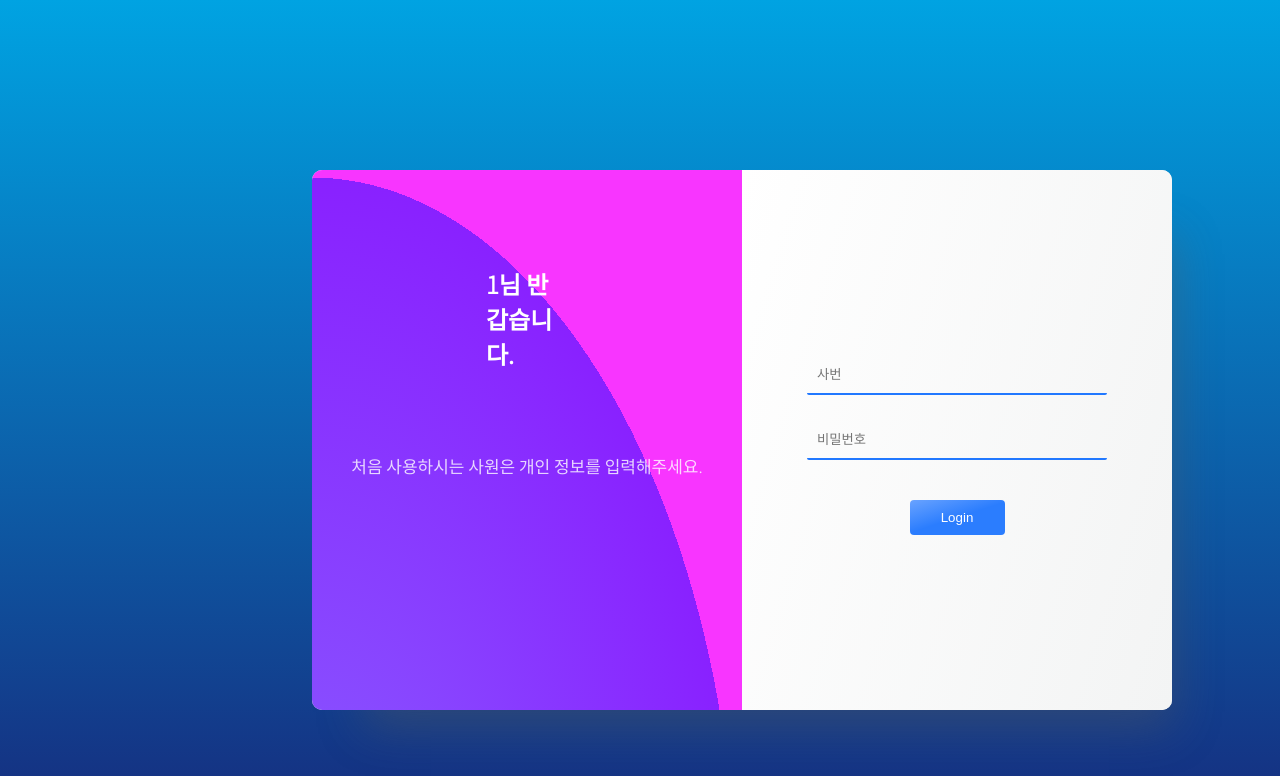
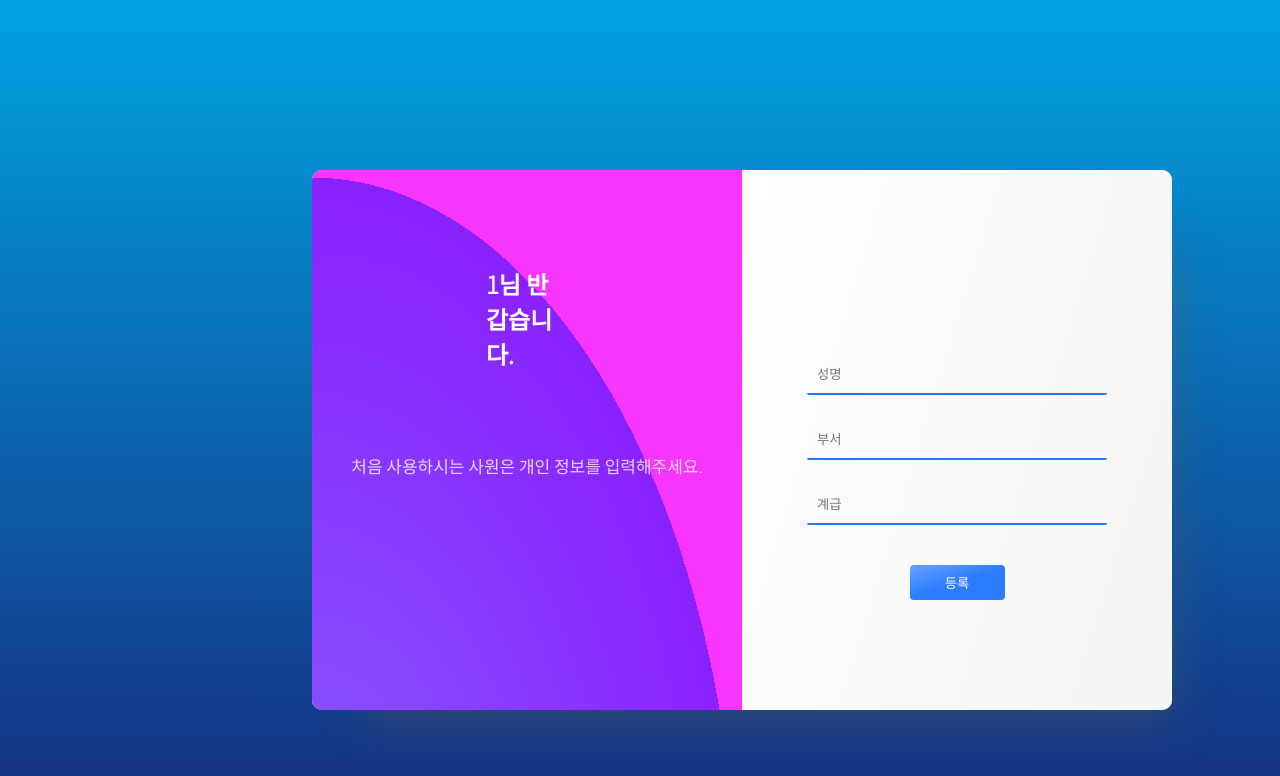
Before and after one commit to go95305/CheckSource, a Vue app in the folder frontend/: page /afterLogin/1 in a window 1280 px wide. Shown: the top 776 px of the page. Built offline with nearby package versions, Linux system fonts and the light colour scheme.

Commit message:
[frontend] fix : 개인정보 추가 화면 수정

```diff
--- a/frontend/src/components/Login/AfterLogin.vue
+++ b/frontend/src/components/Login/AfterLogin.vue
@@ -11,17 +11,21 @@
         <div class="login-form-left-side">
           <div class="login-top-wrap"></div>
           <div class="login-input-container">
-            <div class="login-input-wrap input-id">
+            <div class="login-input-wrap input-name">
               <i class="far fa-envelope"></i>
-              <input placeholder="사번" type="text" />
+              <input placeholder="성명" type="text" />
             </div>
-            <div class="login-input-wrap input-password">
+            <div class="login-input-wrap input-department">
               <i class="fas fa-key"></i>
-              <input placeholder="비밀번호" type="password" />
+              <input placeholder="부서" type="text" />
+            </div>
+            <div class="login-input-wrap input-rank">
+              <i class="fas fa-key"></i>
+              <input placeholder="계급" type="text" />
             </div>
           </div>
           <div class="login-btn-wrap">
-            <button class="login-btn">Login</button>
+            <button class="login-btn">등록</button>
           </div>
         </div>
       </div>
--- a/frontend/src/views/Login/Login.vue
+++ b/frontend/src/views/Login/Login.vue
@@ -29,7 +29,7 @@
             <p v-if="!isLogin">로그인 정보가 틀렸습니다. 다시 입력해주세요.</p>
           </div>
           <div class="login-btn-wrap">
-            <button class="login-btn" @click="login">Login</button>
+            <button class="login-btn" @click="showInfo">Login</button>
           </div>
         </div>
       </div>
```
